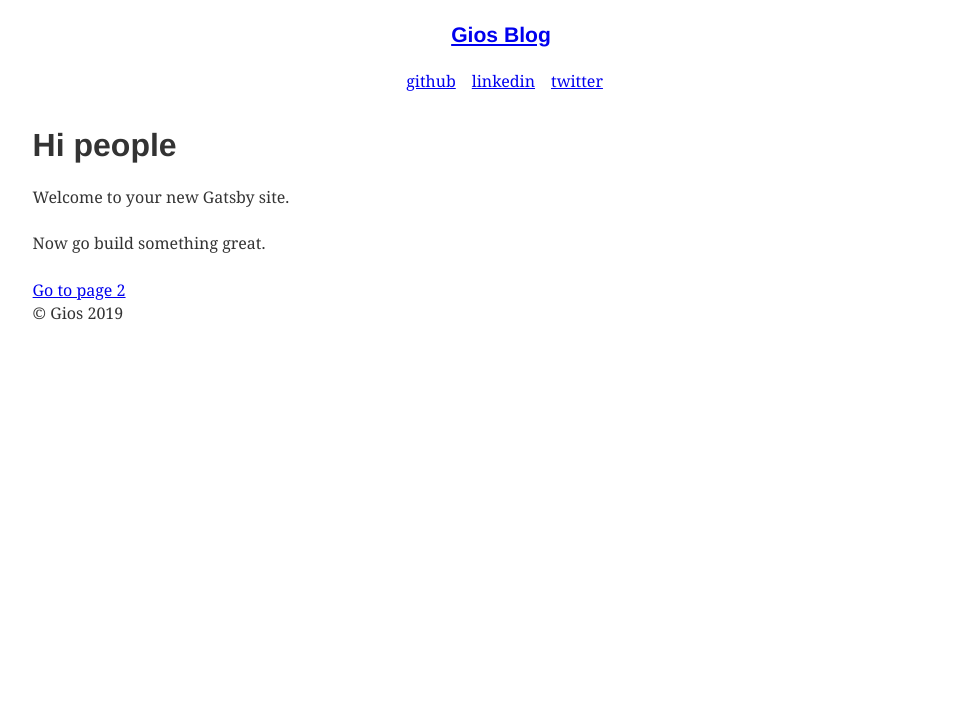
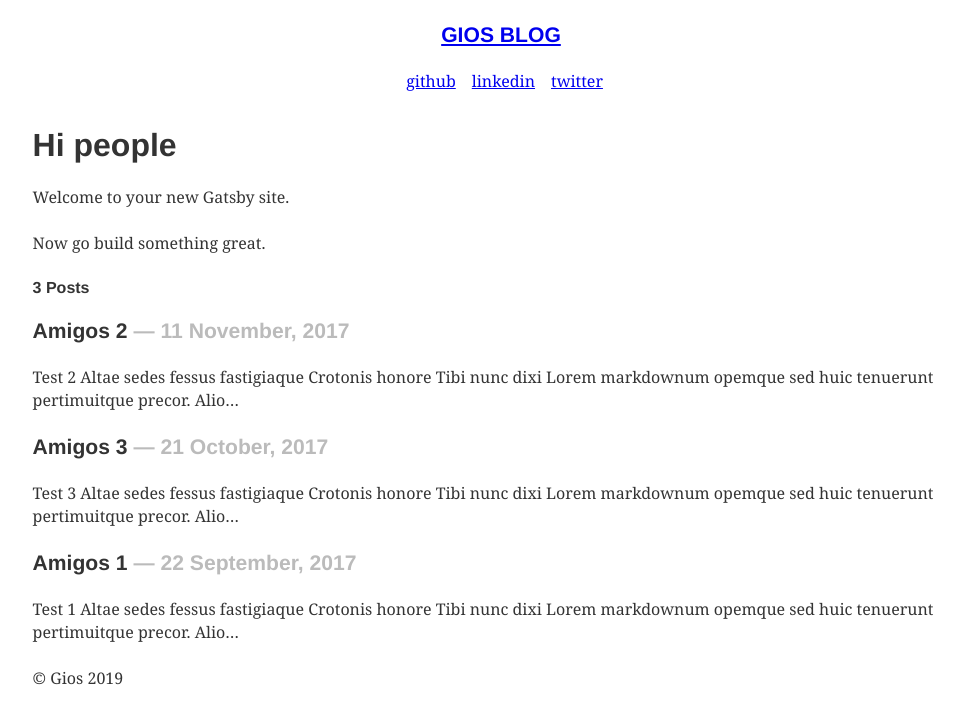
Before and after one commit to gios/blog, a Gatsby site: page / in a window 1280 px wide. Shown: the whole page, without its empty margins (139-1103 px from the left). Built offline with nearby package versions, Linux system fonts and the light colour scheme; Gatsby itself is replaced by a stand-in of ours; some packages are replaced by stand-ins of ours.

Commit message:
show posts

```diff
--- a/gatsby-config.js
+++ b/gatsby-config.js
@@ -25,6 +25,7 @@ module.exports = {
         pathToConfigModule: `src/utils/typography`,
       }
     },
+    `gatsby-transformer-remark`,
     `gatsby-transformer-sharp`,
     `gatsby-plugin-sharp`,
     {
--- a/package.json
+++ b/package.json
@@ -6,13 +6,13 @@
   "author": "Gios",
   "dependencies": {
     "gatsby": "^2.0.79",
-    "gatsby-image": "^2.0.25",
     "gatsby-plugin-manifest": "^2.0.12",
     "gatsby-plugin-offline": "^2.0.20",
     "gatsby-plugin-react-helmet": "^3.0.5",
     "gatsby-plugin-sharp": "^2.0.17",
     "gatsby-plugin-typography": "^2.2.4",
     "gatsby-source-filesystem": "^2.0.12",
+    "gatsby-transformer-remark": "^2.1.19",
     "gatsby-transformer-sharp": "^2.1.9",
     "prop-types": "^15.6.2",
     "react": "^16.7.0",
--- a/src/articles/test1.md
+++ b/src/articles/test1.md
@@ -1,3 +1,8 @@
+---
+title: "Amigos 1"
+date: "2017-09-22"
+---
+
 # Test 1 Altae sedes fessus fastigiaque Crotonis honore
 
 ## Tibi nunc dixi
--- a/src/articles/test2.md
+++ b/src/articles/test2.md
@@ -1,3 +1,8 @@
+---
+title: "Amigos 2"
+date: "2017-11-11"
+---
+
 # Test 2 Altae sedes fessus fastigiaque Crotonis honore
 
 ## Tibi nunc dixi
--- a/src/articles/test3.md
+++ b/src/articles/test3.md
@@ -1,3 +1,9 @@
+---
+title: "Amigos 3"
+date: "2017-10-21"
+---
+
+
 # Test 3 Altae sedes fessus fastigiaque Crotonis honore
 
 ## Tibi nunc dixi
--- a/src/components/header.js
+++ b/src/components/header.js
@@ -42,7 +42,7 @@ export default class header extends Component {
         }}
       >
         <Link to="/">
-          <h3>Gios Blog</h3>
+          <h3 style={{ textTransform: "uppercase" }}>Gios Blog</h3>
         </Link>
         <ul style={{ listStyle: `none` }}>
           <StaticQuery
--- a/src/pages/index.js
+++ b/src/pages/index.js
@@ -1,17 +1,52 @@
 import React from 'react'
-import { Link } from 'gatsby'
+import { graphql } from "gatsby"
+import PropTypes from "prop-types"
 
 import Layout from '../components/layout'
 import SEO from '../components/seo'
 
-const IndexPage = () => (
+const IndexPage = ({ data }) => (
   <Layout>
     <SEO title="Home" keywords={[`gios`, `application`, `react`, `blog`]} />
     <h1>Hi people</h1>
     <p>Welcome to your new Gatsby site.</p>
     <p>Now go build something great.</p>
-    <Link to="/page-2/">Go to page 2</Link>
+
+    <h4>{data.allMarkdownRemark.totalCount} Posts</h4>
+    {data.allMarkdownRemark.edges.map(({ node }) => (
+      <div key={node.id}>
+        <h3>
+          {node.frontmatter.title}{" "}
+          <span style={{color: `#bbb`}}>
+            — {node.frontmatter.date}
+          </span>
+        </h3>
+        <p>{node.excerpt}</p>
+      </div>
+    ))}
   </Layout>
 )
 
+IndexPage.propTypes = {
+  data: PropTypes.object,
+}
+
+export const query = graphql`
+  query {
+    allMarkdownRemark(sort: { fields: [frontmatter___date], order: DESC }) {
+      totalCount
+      edges {
+        node {
+          id
+          frontmatter {
+            title
+            date(formatString: "DD MMMM, YYYY")
+          }
+          excerpt
+        }
+      }
+    }
+  }
+`
+
 export default IndexPage
```
Also changed, not shown: src/pages/page-2.js (deleted, +0 -16 lines), 1 other file.
